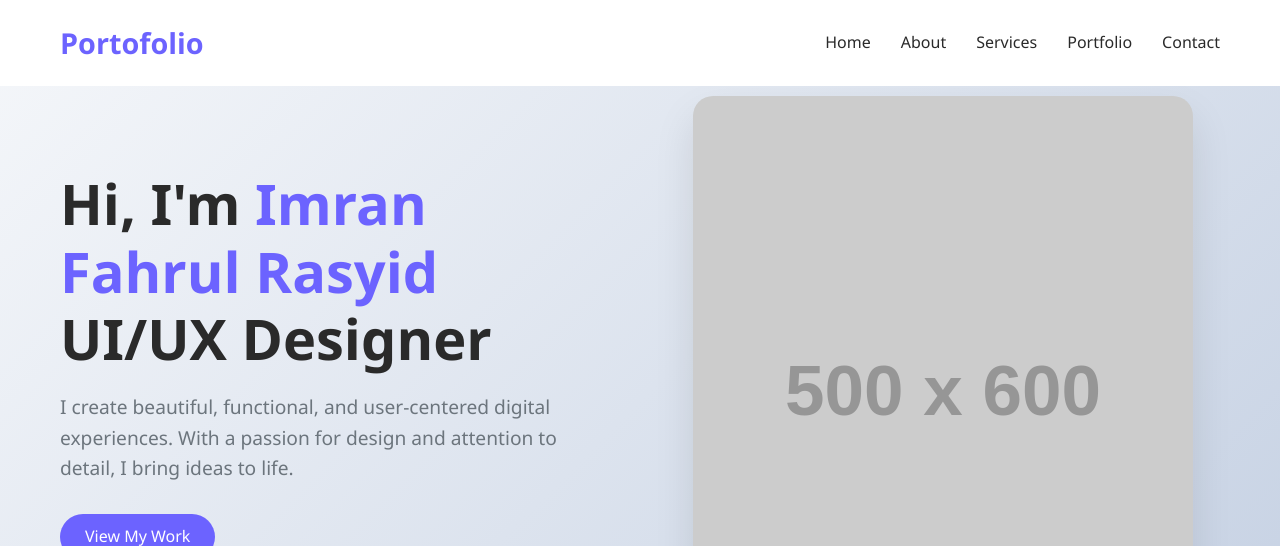
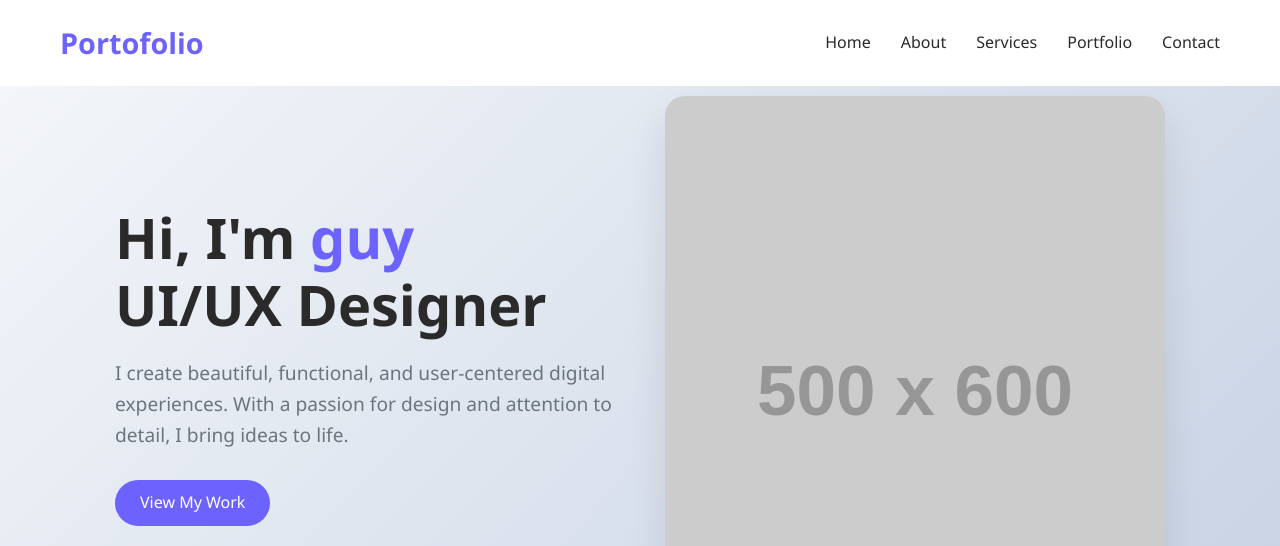
Before and after one commit to farasyd/farasyd.github.io, a plain HTML site: page index.html in a window 1280 px wide. Shown: the top 546 px of the page. Drawn offline with Linux system fonts and the light colour scheme; placeholder pictures from the web are drawn by us.

Commit message:
Update index.html

```diff
--- a/index.html
+++ b/index.html
@@ -686,7 +686,7 @@
         <div class="container">
             <div class="hero-content">
                 <div class="hero-text">
-                    <h1>Hi, I'm <span>Imran Fahrul Rasyid</span><br>UI/UX Designer</h1>
+                    <h1>Hi, I'm <span>guy</span><br>UI/UX Designer</h1>
                     <p>I create beautiful, functional, and user-centered digital experiences. With a passion for design and attention to detail, I bring ideas to life.</p>
                     <a href="#portfolio" class="btn">View My Work</a>
                     <div class="social-icons">
```
